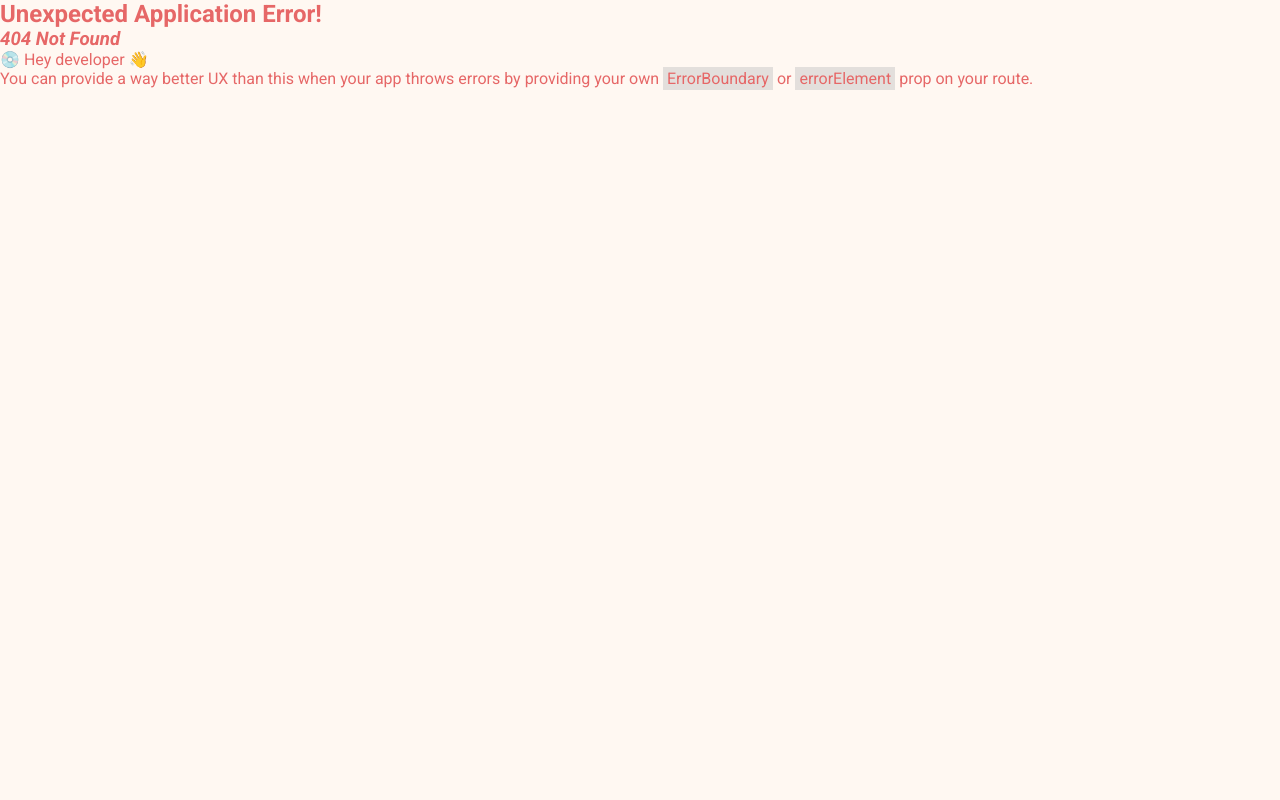
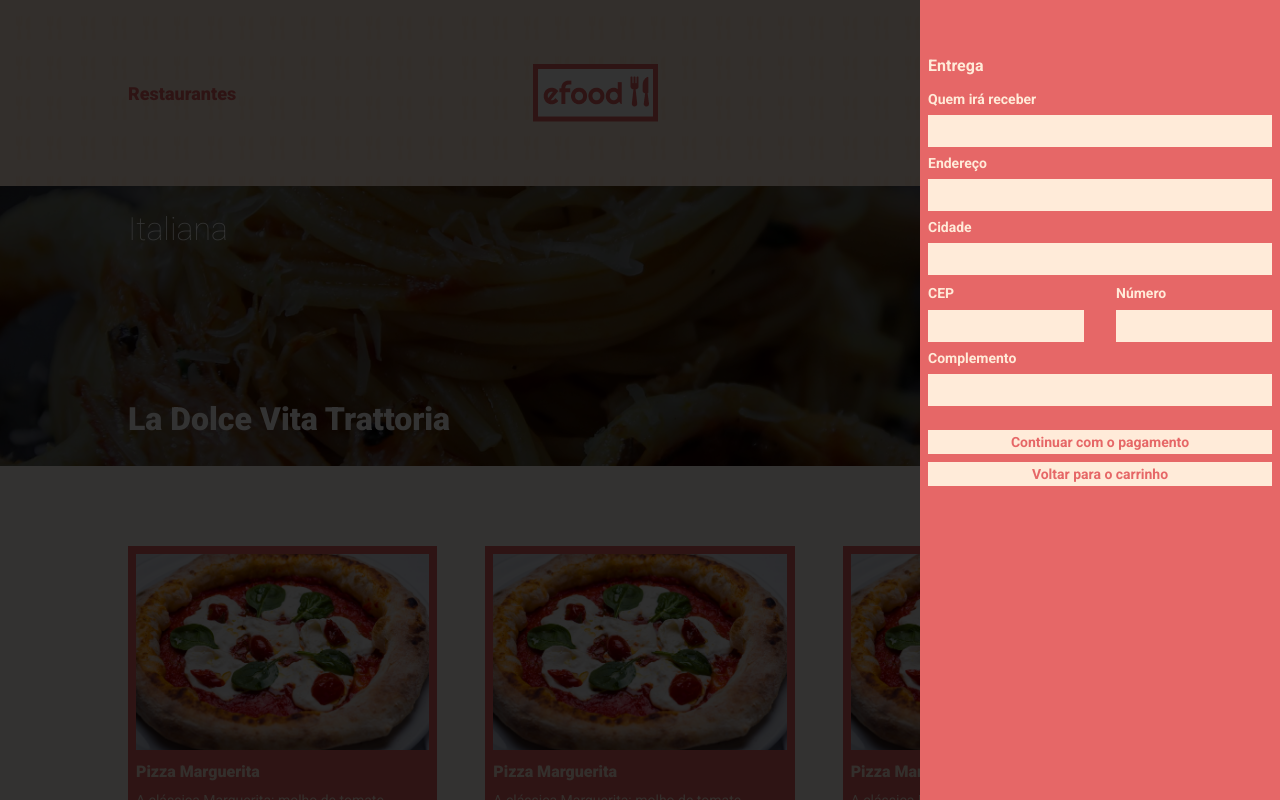
Before and after one commit to carlosebl/efood, a React (Create React App) app: page /entrega in a window 1280 px wide. Before the commit this address had no page. Shown: the top 800 px of the page. Built offline with nearby package versions, Linux system fonts and the light colour scheme.

Commit message:
criada página entrega

```diff
--- a/src/App.tsx
+++ b/src/App.tsx
@@ -4,6 +4,7 @@ import Home from './pages/Home'
 import Perfil from './pages/Perfil'
 import ModalPage from './pages/Modal'
 import Carrinho from './pages/Carrinho'
+import Entrega from './pages/Entrega'
 
 const rotas = createBrowserRouter([
   {
@@ -12,7 +13,8 @@ const rotas = createBrowserRouter([
   },
   { path: '/perfil', element: <Perfil /> },
   { path: '/modal', element: <ModalPage /> },
-  { path: '/carrinho', element: <Carrinho /> }
+  { path: '/carrinho', element: <Carrinho /> },
+  { path: '/entrega', element: <Entrega /> }
 ])
 
 function App() {
--- /dev/null
+++ b/src/components/FormEntrega/index.tsx
@@ -0,0 +1,53 @@
+import { Link } from 'react-router-dom'
+import {
+  BotaoEntrega,
+  Botoes,
+  CamposNumericos,
+  CampoTexto,
+  FormEntregaContainer,
+  Input,
+  InputNumerico,
+  Label
+} from './styles'
+
+const FormEntrega = () => (
+  <FormEntregaContainer>
+    <h5>Entrega</h5>
+    <CampoTexto>
+      <Label htmlFor="nome">Quem irá receber</Label>
+      <Input type="text" id="nome" />
+    </CampoTexto>
+    <CampoTexto>
+      <Label htmlFor="endereco">Endereço</Label>
+      <Input type="text" id="endereco" />
+    </CampoTexto>
+    <CampoTexto>
+      <Label htmlFor="cidade">Cidade</Label>
+      <Input type="text" id="cidade" />
+    </CampoTexto>
+    <CamposNumericos>
+      <div>
+        <Label htmlFor="cep">CEP</Label>
+        <InputNumerico type="text" id="cep" />
+      </div>
+      <div>
+        <Label htmlFor="numero">Número</Label>
+        <InputNumerico type="text" id="numero" />
+      </div>
+    </CamposNumericos>
+    <CampoTexto>
+      <Label htmlFor="complemento">Complemento</Label>
+      <Input type="text" id="complemento" />
+    </CampoTexto>
+    <Botoes>
+      <BotaoEntrega>
+        <Link to="/">Continuar com o pagamento</Link>
+      </BotaoEntrega>
+      <BotaoEntrega>
+        <Link to="/carrinho">Voltar para o carrinho</Link>
+      </BotaoEntrega>
+    </Botoes>
+  </FormEntregaContainer>
+)
+
+export default FormEntrega
--- /dev/null
+++ b/src/components/FormEntrega/styles.ts
@@ -0,0 +1,74 @@
+import { styled } from 'styled-components'
+import { cores } from '../../styles'
+
+export const FormEntregaContainer = styled.form`
+  margin-top: 16px;
+  padding-left: 8px;
+  padding-right: 8px;
+
+  h5 {
+    font-size: 16px;
+    margin-bottom: 16px;
+  }
+`
+
+export const CampoTexto = styled.div`
+  display: flex;
+  flex-direction: column;
+  margin-bottom: 8px;
+`
+
+export const Label = styled.label`
+  margin-bottom: 8px;
+  font-size: 14px;
+  font-weight: bold;
+`
+
+export const Input = styled.input`
+  border: none;
+  background-color: ${cores.bege};
+  color: ${cores.cinza};
+  padding: 8px;
+  font-size: 14px;
+  font-weight: bold;
+`
+
+export const CamposNumericos = styled.div`
+  display: flex;
+  justify-content: space-between;
+  gap: 32px;
+  margin-bottom: 8px;
+`
+
+export const InputNumerico = styled.input`
+  margin-top: 8px;
+  width: 156px;
+  border: none;
+  background-color: ${cores.bege};
+  color: ${cores.cinza};
+  padding: 8px;
+  font-size: 14px;
+  font-weight: bold;
+`
+
+export const Botoes = styled.div`
+  margin-top: 24px;
+`
+
+export const BotaoEntrega = styled.div`
+  background-color: ${cores.bege};
+  color: ${cores.laranja};
+  font-size: 14px;
+  font-weight: bold;
+  border: none;
+  cursor: pointer;
+  padding-top: 4px;
+  padding-bottom: 4px;
+  text-align: center;
+  margin-bottom: 8px;
+
+  a {
+    text-decoration: none;
+    color: ${cores.laranja};
+  }
+`
--- a/src/components/ItemCarrinho/index.tsx
+++ b/src/components/ItemCarrinho/index.tsx
@@ -16,7 +16,7 @@ const ItemCarrinho = () => (
       <p>R$ 60,90</p>
     </DetalhesCarrinho>
     <div>
-      <Link to="/">
+      <Link to="/modal">
         <Lixeira src={lixeira} alt="" />
       </Link>
     </div>
--- a/src/pages/Carrinho/index.tsx
+++ b/src/pages/Carrinho/index.tsx
@@ -21,7 +21,7 @@ const Carrinho = () => (
           <h4>R$ 182,70</h4>
         </CarrinhoInfo>
         <BotaoCarrinho>
-          <Link to="/">Continuar com a entrega</Link>
+          <Link to="/entrega">Continuar com a entrega</Link>
         </BotaoCarrinho>
       </div>
     </BarraLateral>
--- /dev/null
+++ b/src/pages/Entrega/index.tsx
@@ -0,0 +1,19 @@
+import { Overlay } from '../../styles'
+import overlay from '../../assets/images/overlay.png'
+import BarraLateral from '../../containers/BarraLateral'
+import Perfil from '../Perfil'
+import FormEntrega from '../../components/FormEntrega'
+
+const Entrega = () => (
+  <>
+    <Overlay src={overlay} />
+    <BarraLateral>
+      <div>
+        <FormEntrega></FormEntrega>
+      </div>
+    </BarraLateral>
+    <Perfil />
+  </>
+)
+
+export default Entrega
--- a/src/styles.ts
+++ b/src/styles.ts
@@ -5,7 +5,8 @@ export const cores = {
   bege: '#FFEBD9',
   branco: '#FFFFFF',
   gelo: '#FFF8F2',
-  laranja: '#E66767'
+  laranja: '#E66767',
+  cinza: '#4b4b4b'
 }
 
 export const GlobalCss = createGlobalStyle`
```
